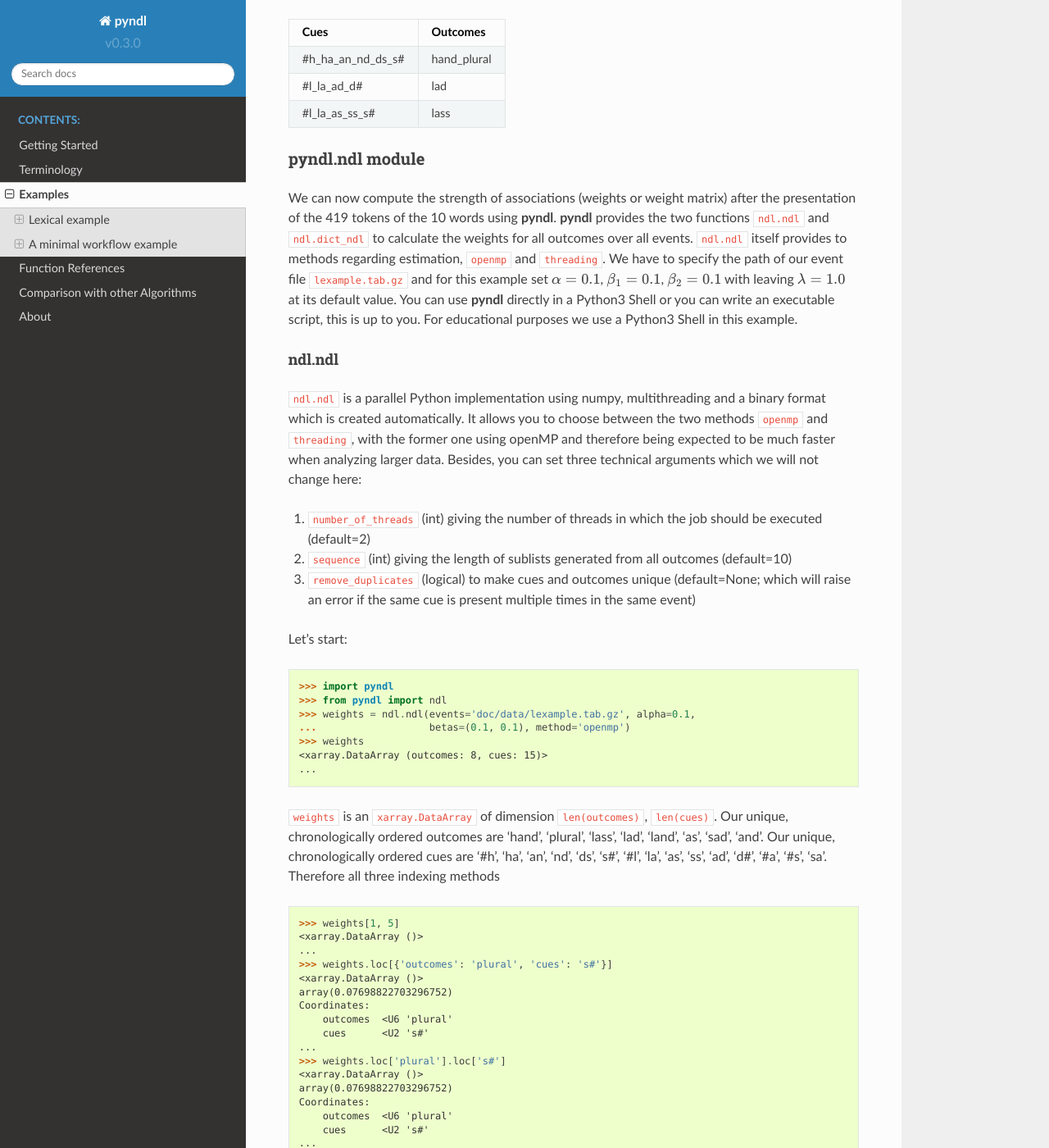
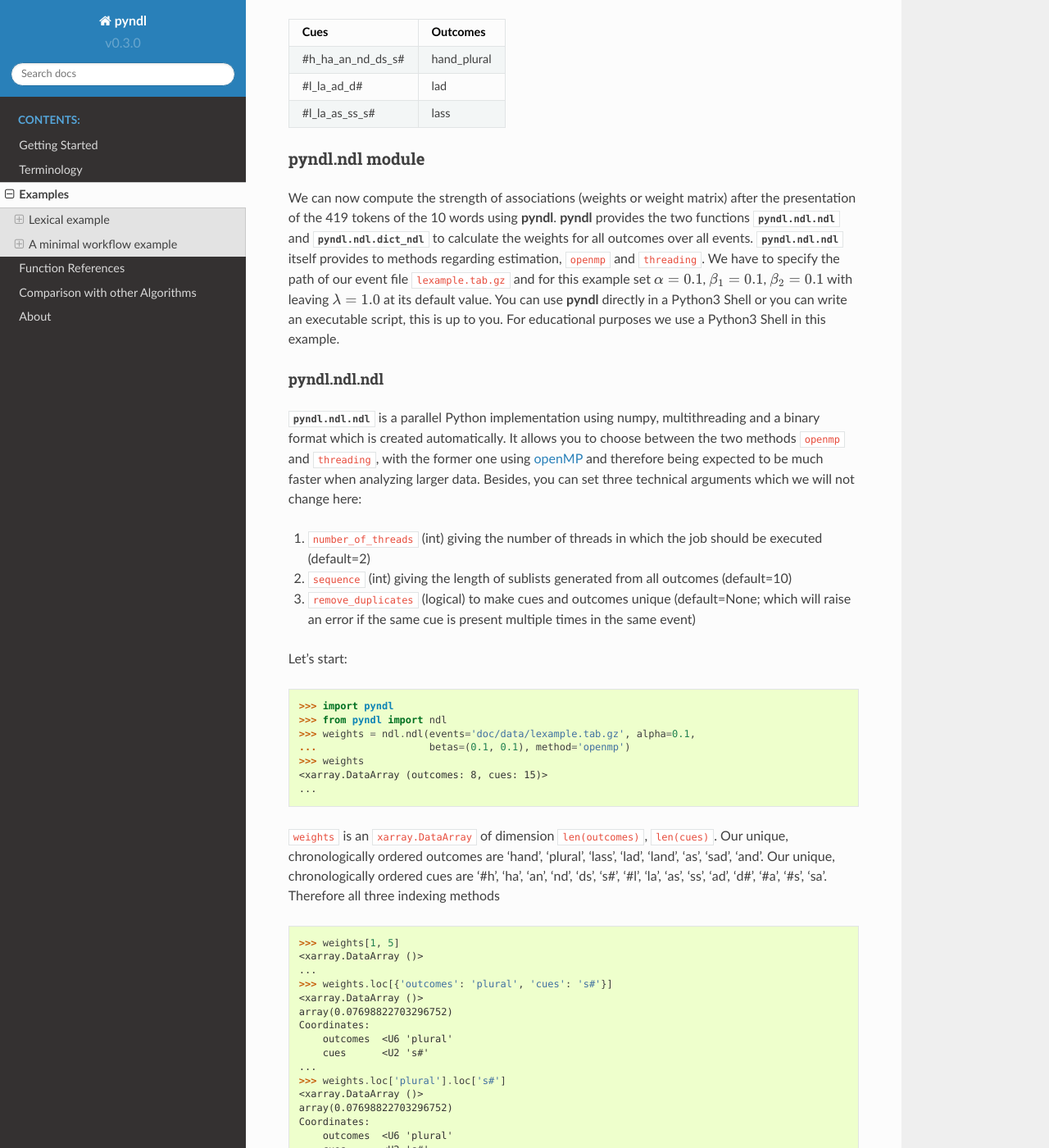
Before and after one commit to quantling/pyndl, a Sphinx documentation site: the page built from doc/source/examples.rst, in a window 1280 px wide and 1400 px high, scrolled down 1754 px. Shown: the whole window at 82% size. Built offline with Sphinx 7.4.7 and the Read the Docs theme 2.0.0, drawn with Linux system fonts in a browser that asks for light colours; some of the changed text lies outside the part shown.

Commit message:
references functions in the examples

```diff
--- a/doc/source/examples.rst
+++ b/doc/source/examples.rst
@@ -112,25 +112,25 @@ pyndl.ndl module
 ----------------
 We can now compute the strength of associations (weights or weight matrix)
 after the  presentation of the 419 tokens of the 10 words using **pyndl**.
-**pyndl** provides the two functions ``ndl.ndl`` and ``ndl.dict_ndl`` to
-calculate the weights for all outcomes over all events. ``ndl.ndl`` itself
-provides to methods regarding estimation, ``openmp`` and ``threading``. We
-have to specify the path of our event file ``lexample.tab.gz`` and for this
-example set :math:`\alpha = 0.1`, :math:`\beta_{1} = 0.1`, :math:`\beta_{2} =
-0.1` with leaving :math:`\lambda = 1.0` at its default value. You can use
-**pyndl** directly in a Python3 Shell or you can write an executable script,
-this is up to you. For educational purposes we use a Python3 Shell in this
-example.
+**pyndl** provides the two functions :py:mod:`pyndl.ndl.ndl` and
+:py:mod:`pyndl.ndl.dict_ndl` to calculate the weights for all outcomes over all
+events. :py:mod:`pyndl.ndl.ndl` itself provides to methods regarding estimation,
+``openmp`` and ``threading``. We have to specify the path of our event file
+``lexample.tab.gz`` and for this example set :math:`\alpha = 0.1`,
+:math:`\beta_{1} = 0.1`, :math:`\beta_{2} = 0.1` with leaving
+:math:`\lambda = 1.0` at its default value. You can use **pyndl** directly
+in a Python3 Shell or you can write an executable script, this is up to you.
+For educational purposes we use a Python3 Shell in this example.
 
 
-ndl.ndl
+pyndl.ndl.ndl
 ^^^^^^^
-``ndl.ndl`` is a parallel Python implementation using numpy, multithreading
-and a binary format which is created automatically. It allows you to choose
-between the two methods ``openmp`` and ``threading``, with the former one
-using openMP and therefore being expected to be much faster when analyzing
-larger data.  Besides, you can set three technical arguments which we will not
-change here:
+:py:mod:`pyndl.ndl.ndl` is a parallel Python implementation using numpy,
+multithreading and a binary format which is created automatically. It allows
+you to choose between the two methods ``openmp`` and ``threading``, with the
+former one using `openMP <http://www.openmp.org/>`_ and therefore being expected
+to be much faster when analyzing larger data. Besides, you can set three
+technical arguments which we will not change here:
 
 1. ``number_of_threads`` (int) giving the number of threads in which the job
    should be executed (default=2)
@@ -183,8 +183,8 @@ return the weight of the cue 's#' (the unigram 's' being the word-final) for
 the outcome 'plural' (remember counting in Python does start at 0) as ca. 0.077
 and hence indicate 's#' being a marker for plurality.
 
-``ndl.ndl`` also allows you to continue learning from a previous weight matrix
-by specifying the ``weight`` argument:
+:py:mod:`pyndl.ndl.ndl` also allows you to continue learning from a previous
+weight matrix by specifying the ``weight`` argument:
 
 .. code-block:: python
 
@@ -201,8 +201,8 @@ by specifying the ``weight`` argument:
     Attributes:
     ...
 
-As you may have noticed already, ``ndl.ndl`` provides you with meta data
-organized in a ``dict`` which was collected during your calculations. Each
+As you may have noticed already, :py:mod:`pyndl.ndl.ndl` provides you with meta
+data organized in a ``dict`` which was collected during your calculations. Each
 entry of each ``list`` of this meta data therefore references one specific
 moment of your calculations:
 
@@ -214,8 +214,8 @@ moment of your calculations:
 
 ndl.dict_ndl
 ------------
-``ndl.dict_ndl`` is a pure Python implementation, however, it differs from
-``ndl.ndl`` regarding the following:
+:py:mod:`pyndl.ndl.dict_ndl` is a pure Python implementation, however, it
+differs from :py:mod:`pyndl.ndl.ndl` regarding the following:
 
 1. there are only two technical arguments: ``remove_duplicates`` (logical) and
    ``make_data_array`` (logical)
@@ -235,8 +235,8 @@ Therefore
     0.076988227...
 
 yields approximately the same results as before, however, you now can specify
-different :math:`\alpha`'s per cue and as in ``ndl.ndl`` continue learning or
-do both:
+different :math:`\alpha`'s per cue and as in :py:mod:`pyndl.ndl.ndl` continue
+learning or do both:
 
 .. code-block:: python
 
@@ -251,8 +251,8 @@ do both:
 .. note::
 
     Note that at the moment, continuing learning is only possible via a
-    previous ``dict`` and meta data as in ``ndl.ndl`` is only returned if you
-    set ``make_data_array=True``:
+    previous ``dict`` and meta data as in :py:mod:`pyndl.ndl.ndl` is only
+    returned if you set ``make_data_array=True``:
 
 .. code-block:: python
 
@@ -266,8 +266,8 @@ do both:
 
 A minimal workflow example
 ==========================
-As you should have a basic understanding of ``pyndl.ndl`` by now, the following
-example will show you how to:
+As you should have a basic understanding of :py:mod:`pyndl.ndl` by now, the
+following example will show you how to:
 
 1. generate an event file based on a raw corpus file
 2. count cues and outcomes
@@ -279,11 +279,11 @@ example will show you how to:
 
 Generate an event file based on a raw corpus file
 -------------------------------------------------
-Suppose you have a raw utf-8 encoded corpus file (by the way, ``pyndl.corpus``
-allows you to generate such a corpus file from a bunch of gunzipped xml
-subtitle files filled with words, which we will not cover here). For example
-take a look at ``lcorpus.txt`` (which you also can find in the subdirectory
-``data``)
+Suppose you have a raw utf-8 encoded corpus file (by the way,
+:py:mod:`pyndl.corpus` allows you to generate such a corpus file from a bunch of
+gunzipped xml subtitle files filled with words, which we will not cover here).
+For example take a look at ``lcorpus.txt`` (which you also can find in the
+subdirectory ``data``)
 
 To analyse the data, you need to convert the file into an event file similar to
 ``lexample.tab.gz`` in our lexical learning example, as currently there is only
@@ -310,12 +308,13 @@ on a raw corpus file and filter it:
     ...                              event_options=(1, ),
     ...                              cue_structure='bigrams_to_word')
 
-The function ``preprocess.create_event_file`` has several arguments which you
-might have to change to suit them your data, so you are strongly recommended to
-read its documentation. We set ``context_structure='document'`` as in this case
-the context is the whole document, ``event_structure='consecutive_words'`` as
-these are our events, ``event_options=(1, )`` as we define an event to be one
-word and ``cue_structure='bigrams_to_word'`` to set cues being bigrams.
+The function :py:mod:`pyndl.preprocess.create_event_file` has several arguments
+which you might have to change to suit them your data, so you are strongly
+recommended to read its documentation. We set ``context_structure='document'``
+as in this case the context is the whole document,
+``event_structure='consecutive_words'`` as these are our events,
+``event_options=(1, )`` as we define an event to be one word and
+``cue_structure='bigrams_to_word'`` to set cues being bigrams.
 There are also several technical arguments you can specifiy, which we will not
 change here. Our generated event file ``levent.tab.gz`` now looks
 (uncompressed) like this:
@@ -332,11 +331,7 @@ ds_s#_an_#h_ha_nd  hands
 Count cues and outcomes
 -----------------------
 We can now count the cues and outcomes in our event file using the
-
-
-pyndl.count module
-^^^^^^^^^^^^^^^^^^
-and also generate id maps for cues and outcomes:
+:py:mod:`pyndl.count` module and also generate id maps for cues and outcomes:
 
 .. code-block:: python
 
@@ -364,11 +359,8 @@ Filter the events
 -----------------
 As we do not want to include the outcomes 'foot' and 'feet' in this example
 as well as their cues '#f', 'fo' 'oo', 'ot', 't#', 'fe', 'ee' 'et', we use the
-
-
-pyndl.preprocess module
-^^^^^^^^^^^^^^^^^^^^^^^
-again, filtering our event file and update the id maps for cues and outcomes:
+:py:mod:`pyndl.preprocess` module again, filtering our event file and update
+the id maps for cues and outcomes:
 
 .. code-block:: python
 
@@ -388,25 +380,21 @@ again, filtering our event file and update the id maps for cues and outcomes:
     >>> outcome_id_map  # doctest: +ELLIPSIS
     {...}
 
-Alternatively, using ``preprocess.filter_event_file`` you can also specify
-which cues and outcomes to keep (``keep_cues`` and ``keep_outcomes``) or remap
-cues and outcomes (``cue_map`` and ``outcomes_map``). Besides, there are also
-some technical arguments you can specify, which will not discuss here.
+Alternatively, using :py:mod:`pyndl.preprocess.filter_event_file` you can also
+specify which cues and outcomes to keep (``keep_cues`` and ``keep_outcomes``)
+or remap cues and outcomes (``cue_map`` and ``outcomes_map``). Besides, there
+are also some technical arguments you can specify, which will not discuss here.
 
-Last but not least ``pyndl.preprocess`` does provide some other very useful
-functions regarding preprocessing of which we did not make any use here, so
-make sure to go through its documentation.
+Last but not least :py:mod:`pyndl.preprocess` does provide some other very
+useful functions regarding preprocessing of which we did not make any use here,
+so make sure to go through its documentation.
 
 
 Learn the weights
 -----------------
 Computing the strength of associations for the data is now easy, using for
-example ``ndl.ndl`` from the
-
-
-pyndl.ndl module
-^^^^^^^^^^^^^^^^
-like in the lexical learning example:
+example :py:mod:`pyndl.ndl.ndl` from the :py:mod:`pyndl.ndl` module like in the lexical learning
+example:
 
 .. code-block:: python
 
```
Also changed, not shown: other parts of doc/source/examples.rst (+2 -4 lines).
